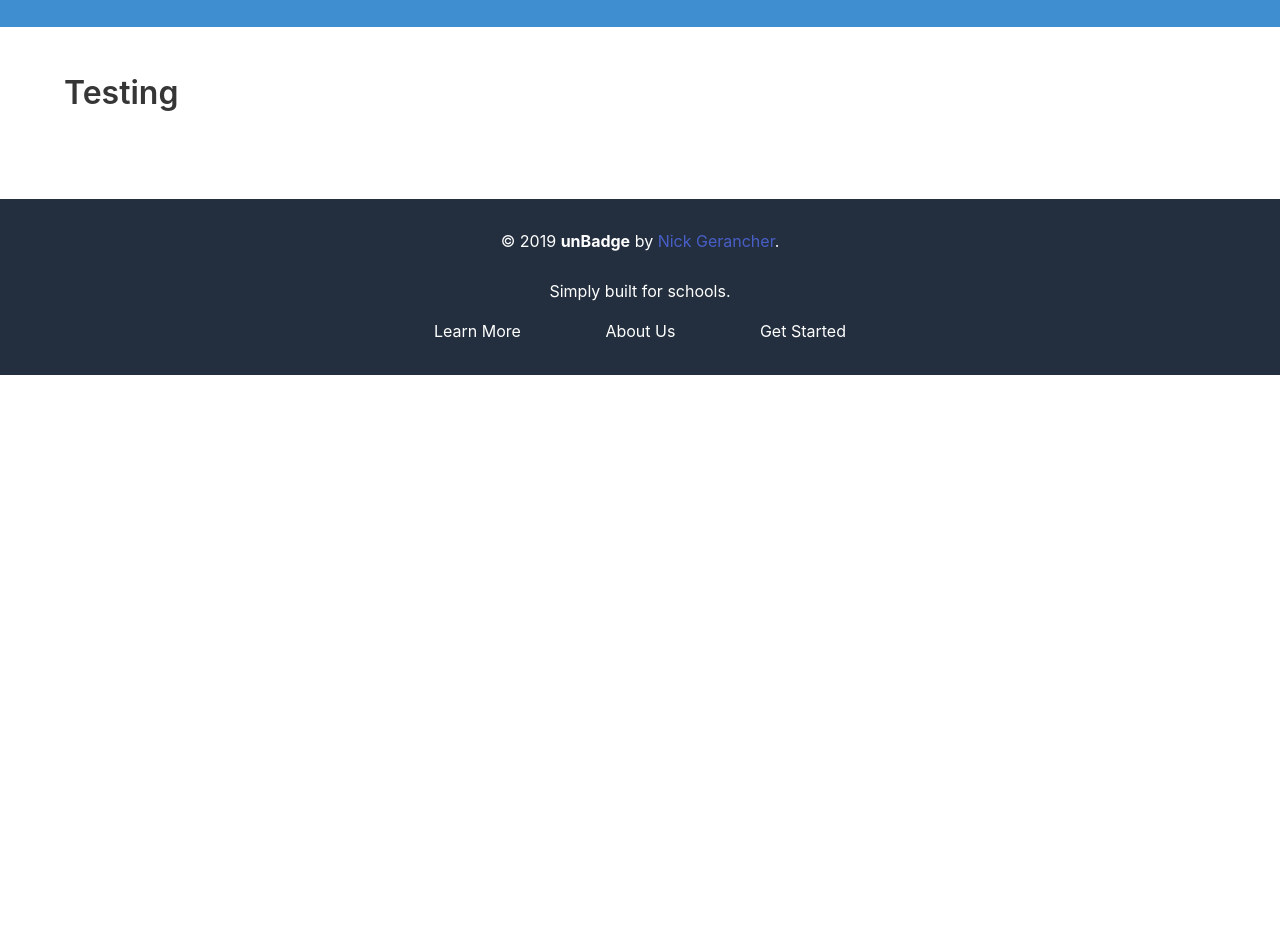
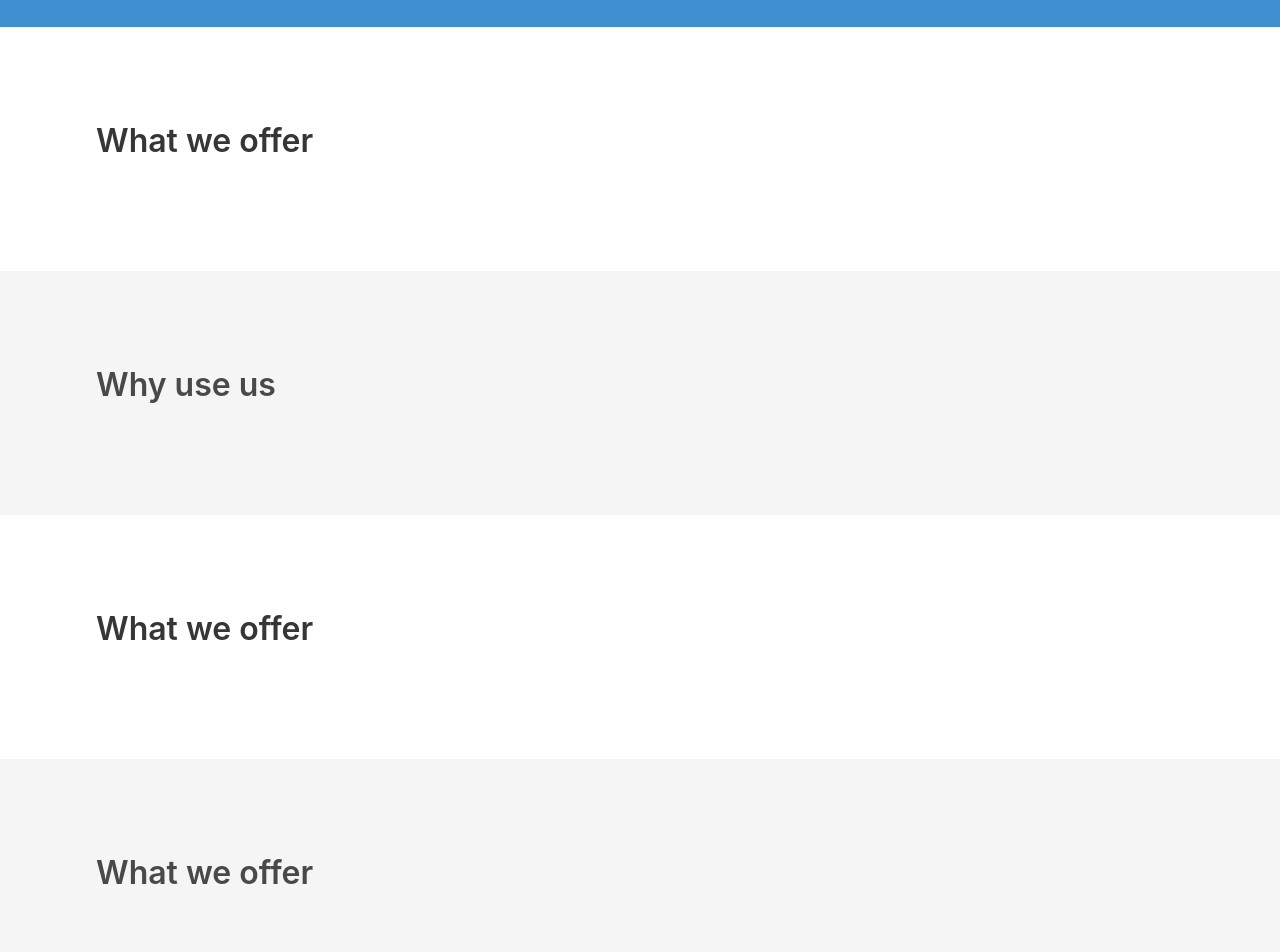
Before and after one commit to nicklvsa/unBadge, an Angular app: page / in a window 1280 px wide. Shown: the part 500-1452 px from the top of the page. Before the commit the page ends 881 px from the top, so only its background shows below. Built offline with nearby package versions, Linux system fonts and the light colour scheme; a web font is replaced by a local one.

Commit message:
fixed some nav stuff

```diff
--- a/src/app/home/home.component.html
+++ b/src/app/home/home.component.html
@@ -1,7 +1,7 @@
 <section class="hero is-info is-medium">
         <div class="hero-body">
             <div class="container">
-                <h1 class="title">unBadge</h1>
+                <h1 class="title">Mission</h1>
                 <p class="first-about is-size-5">
                     unBadge is a tool built for direct use in schools to award students based on completed tasks as well as custom badges assigned by the teacher in the teacher dashboard.
                 </p>
@@ -11,8 +11,31 @@
             </div>
         </div>
 </section>
-<section class="section">
-        <div class="container">
-            <h1 class="title">Testing</h1>
+<section class="section hero">
+        <div class="hero-body">
+            <div class="container">
+                <h1 class="title">What we offer</h1>
+            </div>
         </div>
 </section>
+<section class="section hero is-light">
+        <div class="hero-body">
+             <div class="container">
+                <h1 class="title">Why use us</h1>
+            </div>
+        </div>
+</section>
+<section class="section hero">
+        <div class="hero-body">
+            <div class="container">
+                <h1 class="title">What we offer</h1>
+            </div>
+        </div>
+</section>
+<section class="section hero is-light">
+        <div class="hero-body">
+            <div class="container">
+                <h1 class="title">What we offer</h1>
+            </div>
+        </div>
+</section>
--- a/src/app/navigator/navigator.component.scss
+++ b/src/app/navigator/navigator.component.scss
@@ -4,6 +4,15 @@ $nav-color: #232F3E;
 .nav-title-2 {
     font-family: $nav-font;
     font-style: italic;
+}
+
+.navbar-burger {
+    height: 75px;
+    color: white;
+}
+
+.is-active {
+    background-color: $nav-color;
 }
 
 .has-dropdown:hover {
```
